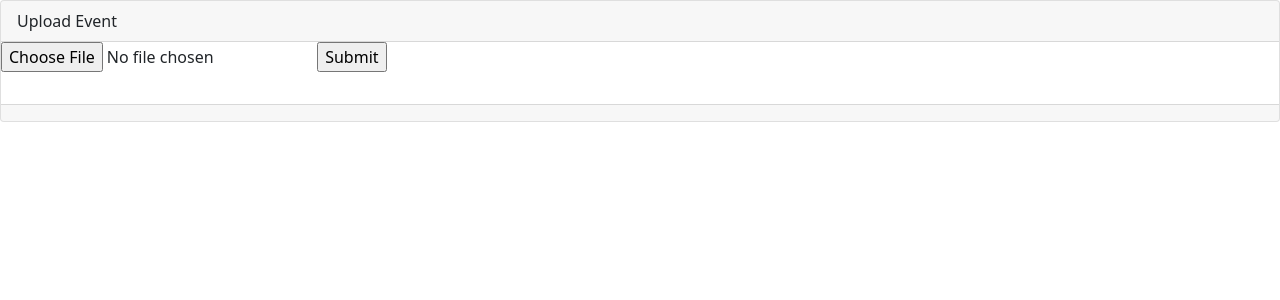
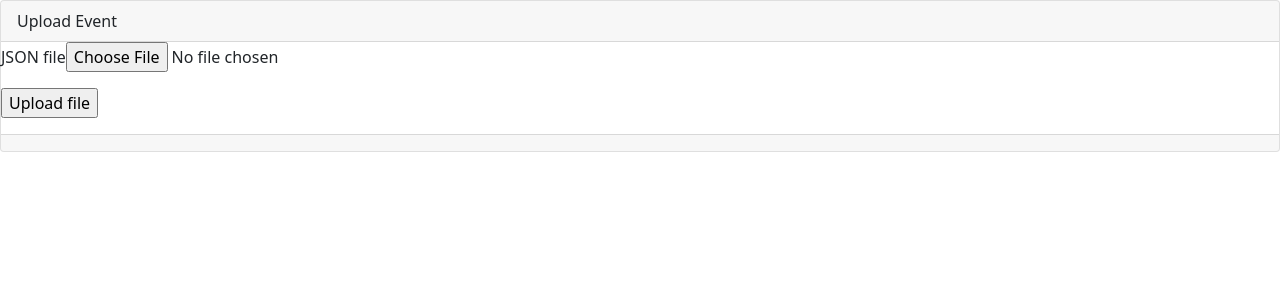
Before and after one commit to ellinj2/FAST_SDD, a Flask app: page /upload_file in a window 1280 px wide. Shown: the part 72-372 px from the top of the page. Run offline with Flask 2, Linux system fonts and the light colour scheme; the visitor is signed in with stand-in values (Sample User, id 1); some libraries are stand-ins or nearby versions.

Commit message:
Resolved display issue

```diff
--- a/FAST/calendar/forms.py
+++ b/FAST/calendar/forms.py
@@ -3,9 +3,18 @@
 from wtforms.validators import (
     DataRequired,
 )
+from flask_wtf.file import FileField, FileRequired, FileAllowed
 
 class EventForm(FlaskForm):
     tag = StringField("Tag", validators=[DataRequired()])
     information = TextAreaField("Description", validators=[DataRequired()])
 
     submit = SubmitField("Create Event")
+
+class UploadForm(FlaskForm):
+    file = FileField("JSON file", validators=[
+            FileRequired(),
+            FileAllowed(['json'], "JSON files only!")
+        ])
+
+    submit = SubmitField("Upload file")
--- a/FAST/calendar/views.py
+++ b/FAST/calendar/views.py
@@ -7,6 +7,7 @@ from FAST.calendar.models import *
 from FAST.database import *
 from werkzeug.utils import secure_filename
 import os
+import json
 
 calendar = Blueprint("calendar", __name__)
 
@@ -45,37 +46,24 @@ def help():
 @calendar.route('/upload_file', methods=["GET", "POST"])
 @login_required
 def upload_file():
-	form = EventForm()
-	print("here1")
-	print(form.data)
-	print(form.information)
-	# if form.validate_on_submit():
-	# 	print("here2")
-	# 	notes = [[f.strip() for f in line.split(':')] for line in form.information.data.split('\n')]
-	# 	notes = {note[0]: ':'.join(note[1:]) for note in notes}
-	# 	print(notes)
-	# 	event = EventObject(tag=form.tag.data,
-	# 						start_time=notes["Start Time"],
-	# 				 		end_time=notes["End Time"])
-	# 	event.assign(**notes)
-	# 	event_entry = Event(name=event.tag,
-	# 						obj=event,
-	# 						user_id=current_user.id)
+	form = UploadForm()
+	if form.validate_on_submit():
+		file = form.file.data
+		json_data = json.loads(file.read())
+		event = EventObject(
+				tag=json_data["Name"],
+				start_time=json_data["Start Time"],
+				end_time=json_data["End Time"]
+			)
+		event.assign(**{key: json_data[key] for key in json_data if key not in ["Start Time", "End Time"]})
+		event_entry = Event(
+				name=event.tag,
+				obj=event,
+				user_id=current_user.id
+			)
+		db.session.add(event_entry)
+		db.session.commit()
 
-	# 	db.session.add(event_entry)
-	# 	db.session.commit()
-	# 	form = EventForm()
+		return redirect(url_for("users.view_events"))
+
 	return render_template("upload_file.html", form=form)
-	# if form.validate_on_submit():
-    #     filename = secure_filename(form.file.data.filename)
-    #     form.file.data.save('uploads/' + filename)
-    #     return redirect(url_for('upload'))
-
-
-	# if request.method == 'POST':
-		# req = request.get_json()
-		# form = DataUploadForm.from_json(req)
-		# language = req['language']
-		# print(language)
-	# 	print("here")
-	# return render_template("upload_file.html")
--- a/FAST/templates/upload_file.html
+++ b/FAST/templates/upload_file.html
@@ -5,10 +5,11 @@
 		<div class="card-header">Upload Event</div>
 			<form action="" method="POST" enctype=multipart/form-data>
 				{{ form.hidden_tag() }}
-                {{ form.file }}
-                <p><input type=file name=file>
-                <input type="submit">
-			</form>
+                <p>
+	                {{ form.file.label(class="custom-form-label") }}{{ form.file() }}
+	            </p>
+            	{{ form.submit() }}
+            </form>
 		<div class="card-footer"></div>
 	</div>
 {% endblock %}
```
